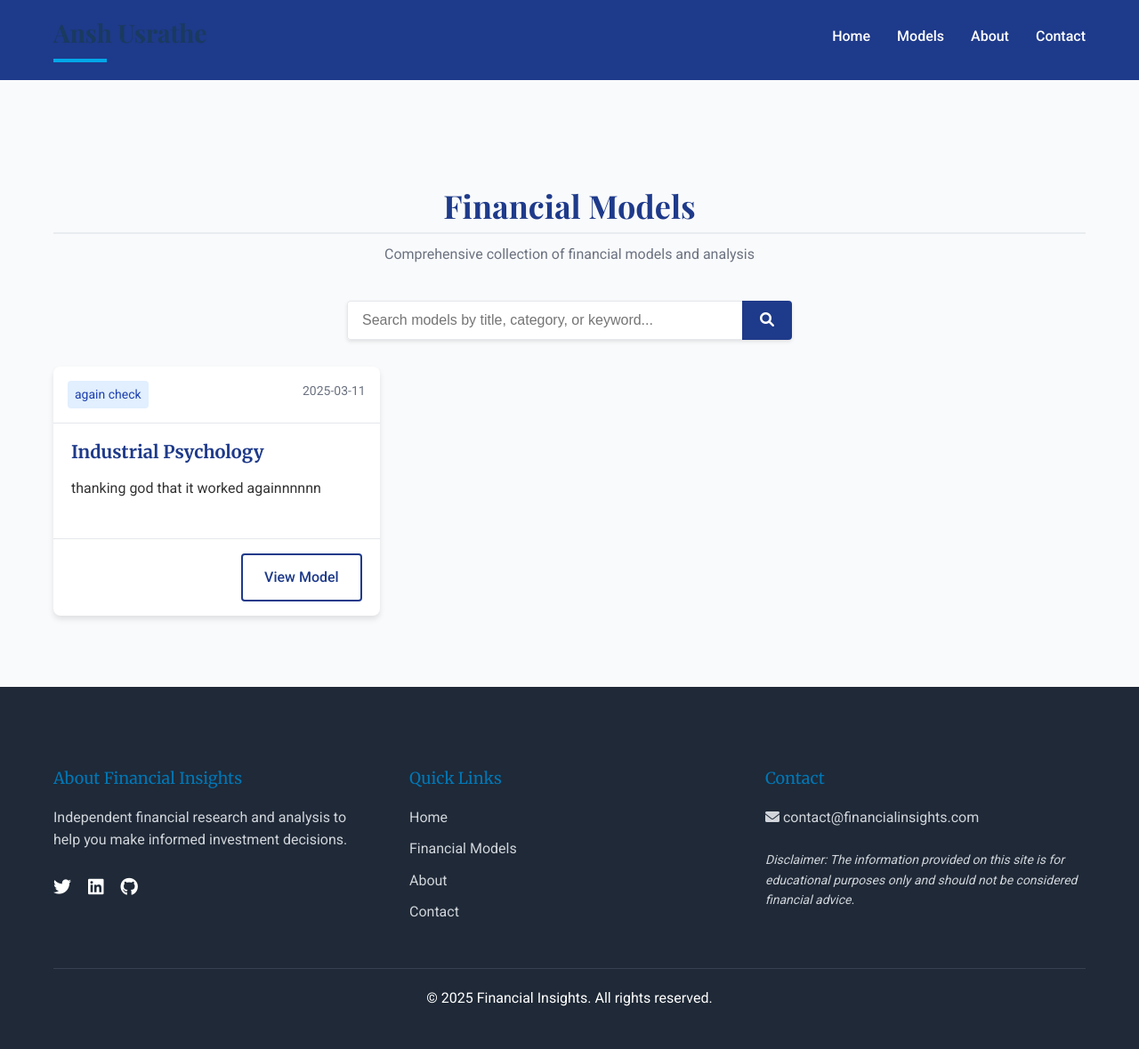
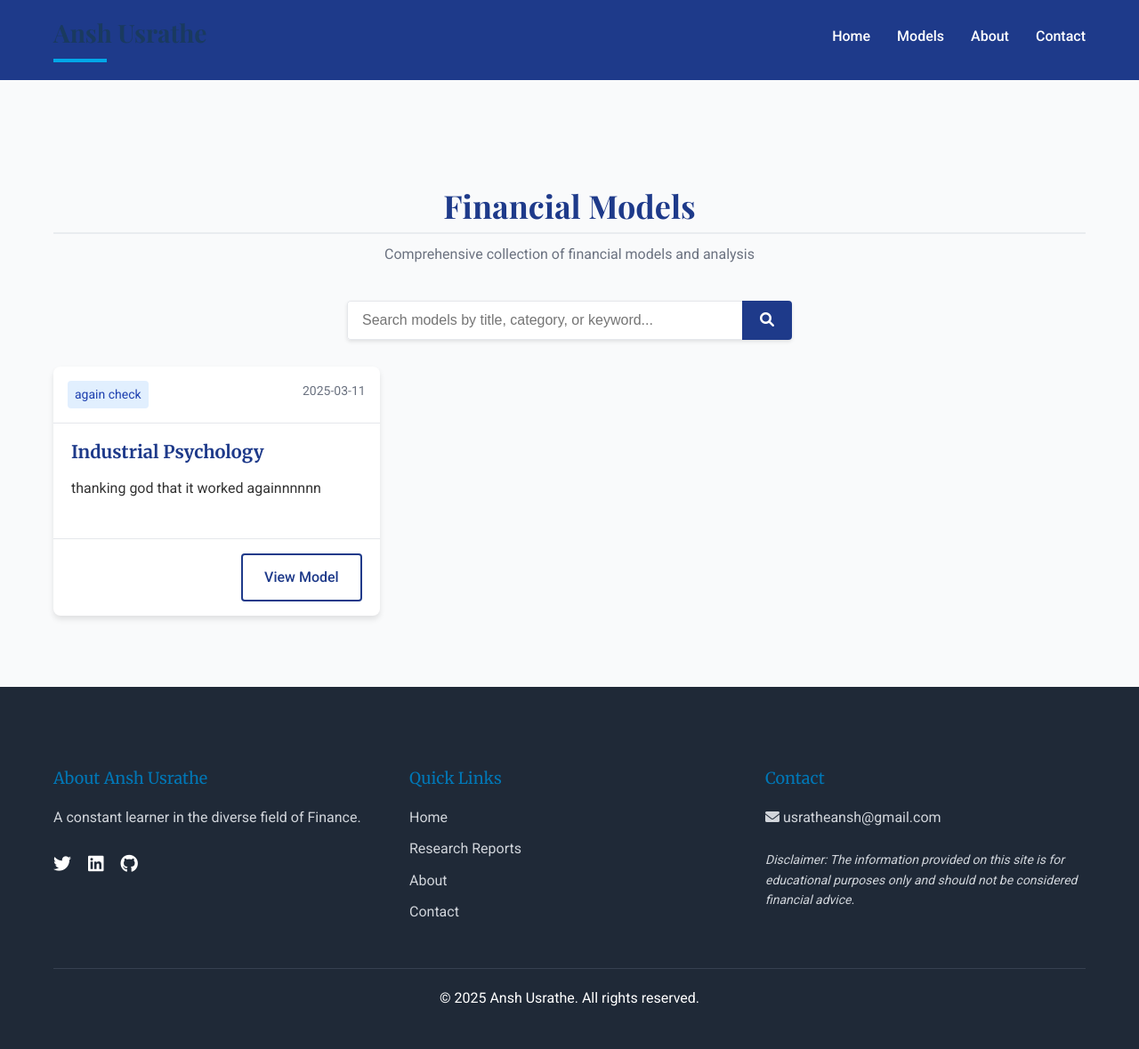
Before and after one commit to anshusrathe/FinBlogs, a Jekyll site: the page content/modelsdatabase.html, which Jekyll copies as it is, in a window 1280 px wide. Shown: the whole page at 89% size. Built offline with Jekyll 4.4.1, drawn with Linux system fonts in a browser that asks for light colours.

Commit message:
Merge remote changes and add my updates

```diff
--- a/_includes/hero.html
+++ b/_includes/hero.html
@@ -2,6 +2,7 @@
     <div class="hero-content">
       <p>
 
+
       </p>
     </div>
   </div>
--- a/content/modelsdatabase.html
+++ b/content/modelsdatabase.html
@@ -412,8 +412,8 @@
         <div class="container">
             <div class="footer-content">
                 <div class="footer-section about">
-                    <h3>About Financial Insights</h3>
-                    <p>Independent financial research and analysis to help you make informed investment decisions.</p>
+                    <h3>About Ansh Usrathe</h3>
+                    <p>A constant learner in the diverse field of Finance.</p>
                     <div class="social-links">
                         <a href="#"><i class="fab fa-twitter"></i></a>
                         <a href="#"><i class="fab fa-linkedin"></i></a>
@@ -423,20 +423,20 @@
                 <div class="footer-section links">
                     <h3>Quick Links</h3>
                     <ul>
-                        <li><a href="/index.html">Home</a></li>
-                        <li><a href="#models">Financial Models</a></li>
+                        <li><a href="/FinBlogs/index.html">Home</a></li>
+                        <li><a href="/FinBlogs/content/reportsdatabase.html">Research Reports</a></li>
                         <li><a href="#about">About</a></li>
                         <li><a href="#contact">Contact</a></li>
                     </ul>
                 </div>
                 <div class="footer-section contact">
                     <h3>Contact</h3>
-                    <p><i class="fas fa-envelope"></i> contact@financialinsights.com</p>
+                    <p><i class="fas fa-envelope"></i> usratheansh@gmail.com</p>
                     <p class="disclaimer">Disclaimer: The information provided on this site is for educational purposes only and should not be considered financial advice.</p>
                 </div>
             </div>
             <div class="footer-bottom">
-                <p>&copy; 2025 Financial Insights. All rights reserved.</p>
+                <p>&copy; 2025 Ansh Usrathe. All rights reserved.</p>
             </div>
         </div>
     </footer>
```
Also changed, not shown: content/reportsdatabase.html (+25 -31 lines).
